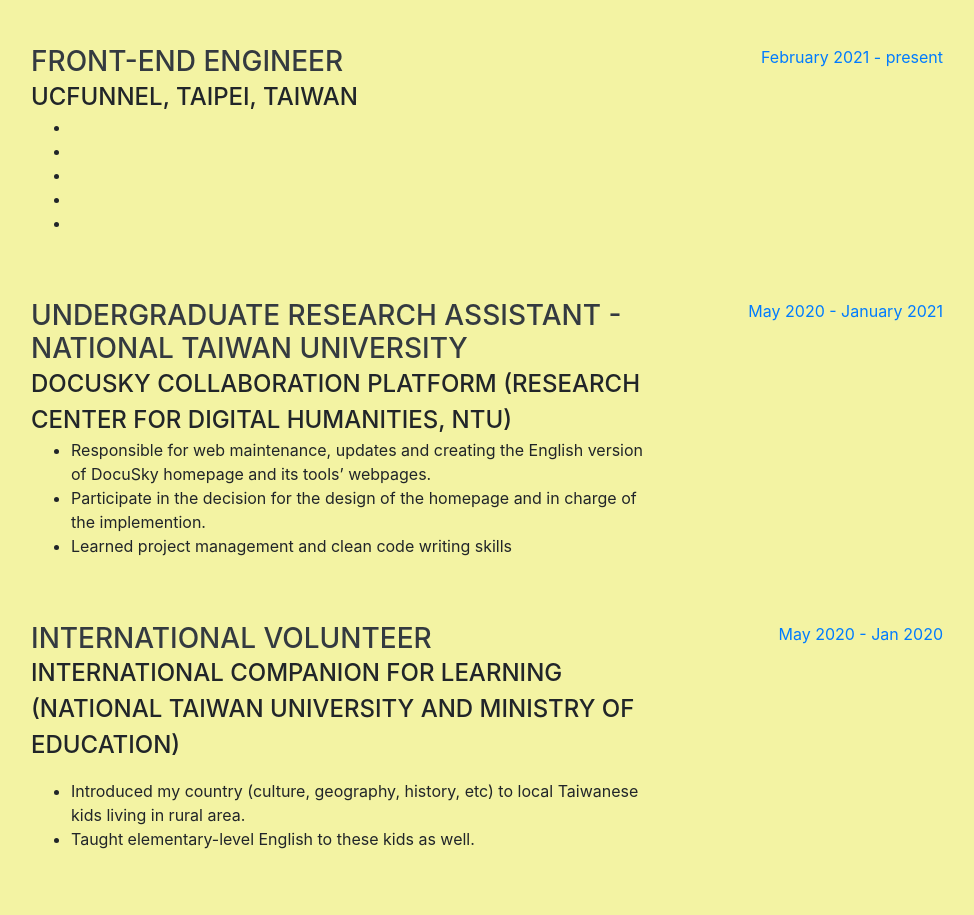
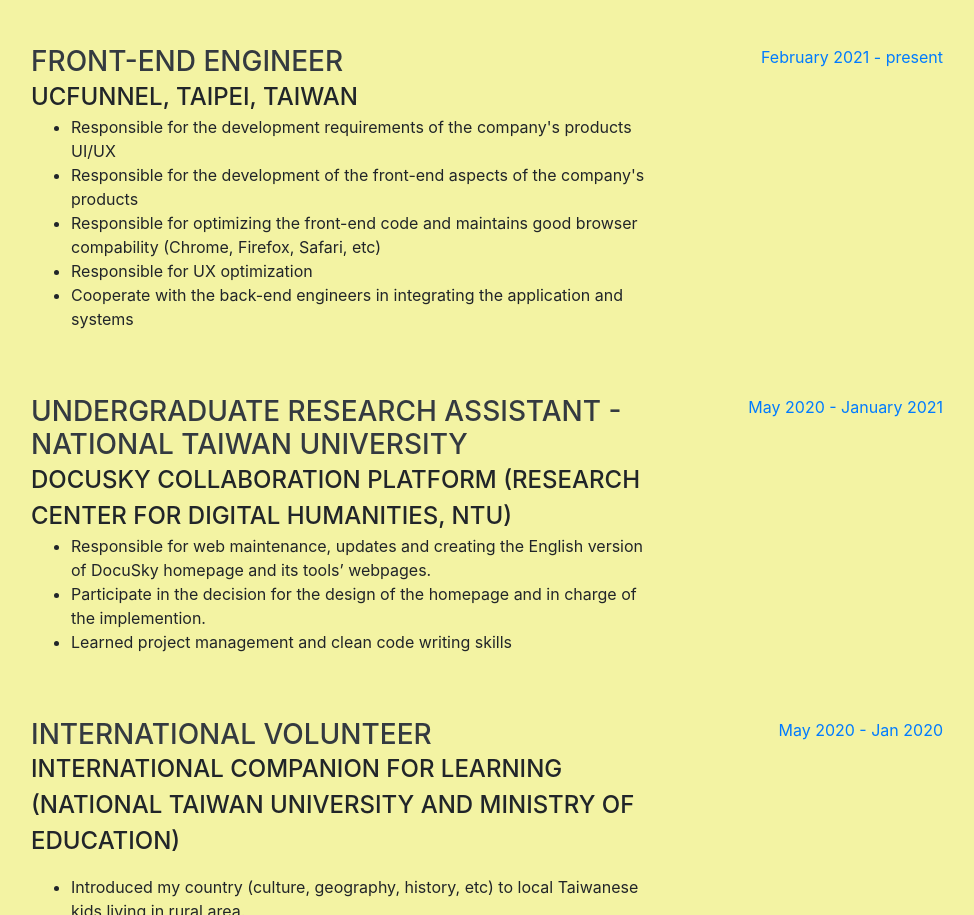
Before and after one commit to CalvinL15/CalvinL15.github.io, a website with bundled scripts: page index.html in a window 1280 px wide. Shown: the part 1822-2737 px from the top of the page, without its empty margins (289-1263 px from the left). Built offline with nearby package versions, Linux system fonts and the light colour scheme; a web font is replaced by a local one.

Commit message:
Update index.html

```diff
--- a/index.html
+++ b/index.html
@@ -203,11 +203,11 @@
             <h3 class="mb-0">Front-end Engineer</h3>
             <div class="subheading">Ucfunnel, Taipei, Taiwan</div>
             <ul style=";">
-              <li></li>
-              <li></li>
-              <li></li>
-              <li></li>
-              <li></li>
+              <li>Responsible for the development requirements of the company's products UI/UX</li>
+              <li>Responsible for the development of the front-end aspects of the company's products</li>
+              <li>Responsible for optimizing the front-end code and maintains good browser compability (Chrome, Firefox, Safari, etc)</li>
+              <li>Responsible for UX optimization</li>
+              <li>Cooperate with the back-end engineers in integrating the application and systems</li>
             </ul>
           </div>
           <div class="resume-date text-md-right">
```
